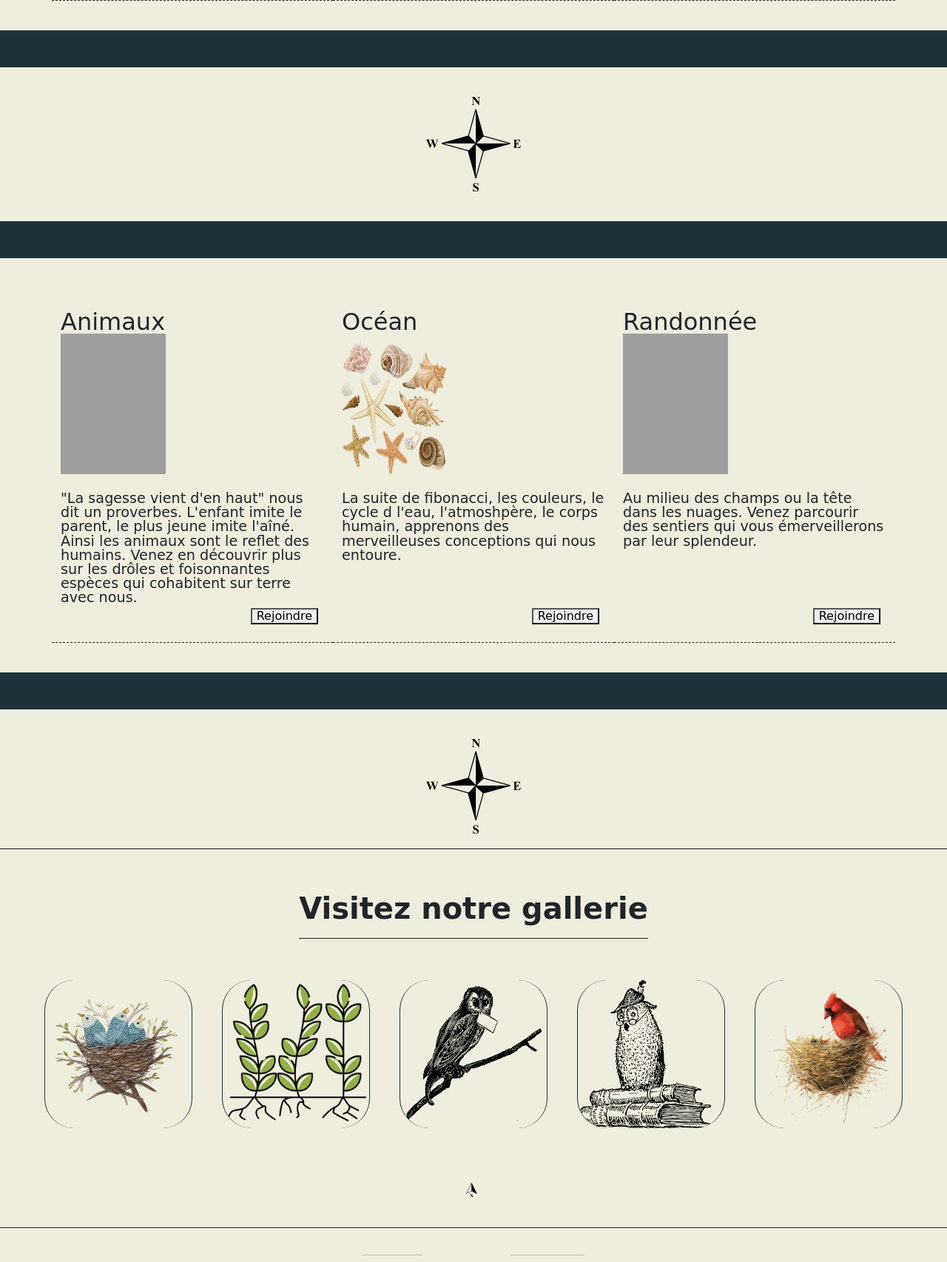
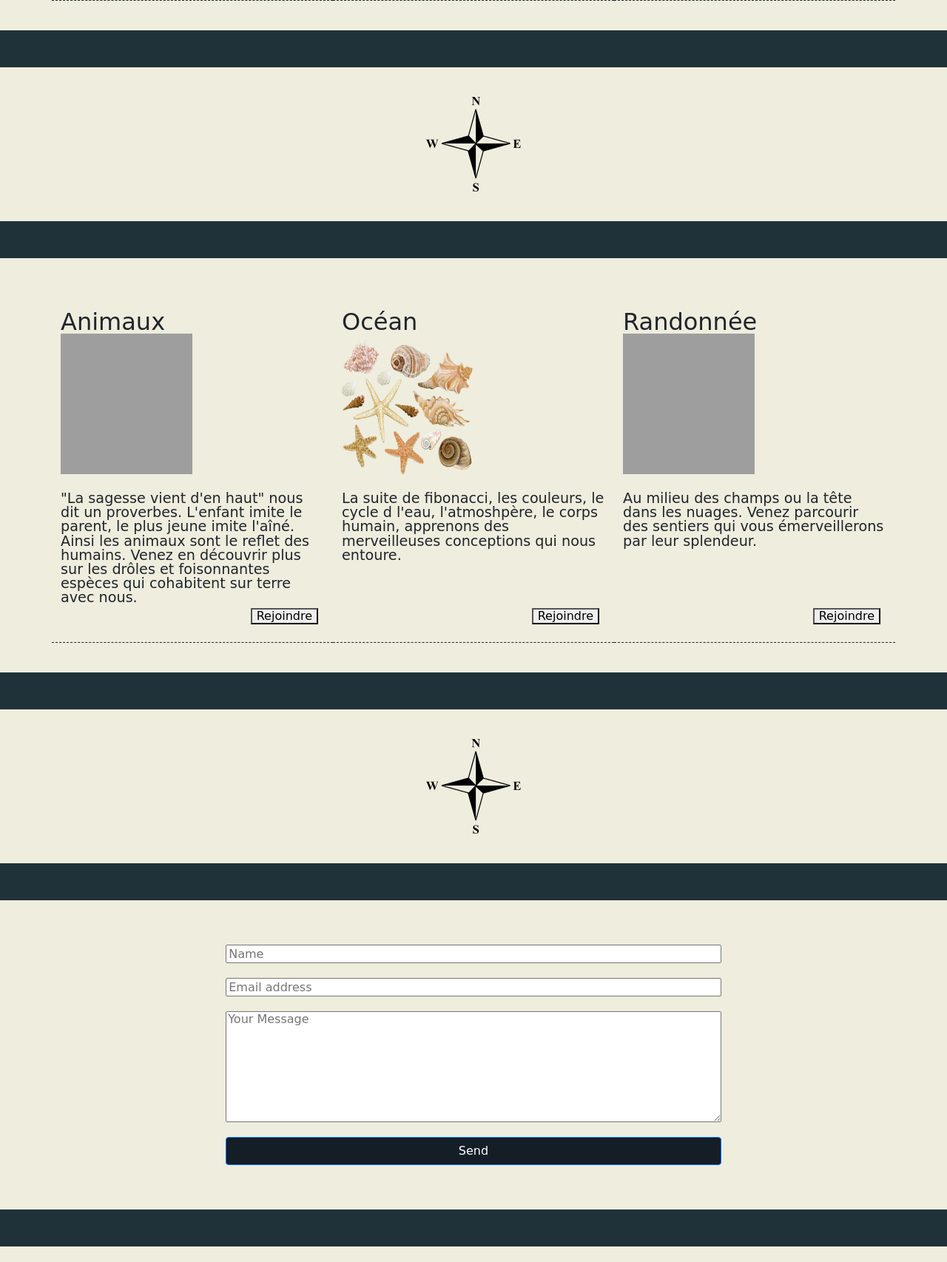
Before and after one commit to UmeBoshi-Cyrille/AssoPLume, a PHP site: page /escales.html in a window 1280 px wide. Shown: the part 1679-3385 px from the top of the page at 74% size. Run offline with PHP 8.4, Linux system fonts and the light colour scheme; style sheets or scripts are compiled from the project's sources; some libraries are stand-ins or nearby versions; some web fonts are replaced; grey boxes are pictures that could not be loaded.

Commit message:
Add form

```diff
--- a/Css/main-escales.scss
+++ b/Css/main-escales.scss
@@ -9,7 +9,8 @@ main,
 section.escales-wrapper,
 article,
 .escales-inner-banner,
-div.direction {
+div.direction,
+div.span6 {
   display: flex;
 }
 
@@ -99,8 +100,50 @@ div.direction {
   padding-bottom: 20px;
 }
 
+div.span6,
+form div {
+  justify-content: center;
+
+  form div,
+  textarea {
+    width: 100%;
+  }
+
+  form div {
+    display: flex;
+    flex-direction: column;
+    margin-bottom: 20px;
+    // border: 1px solid;
+  }
+
+  input {
+    margin-top: 20px;
+  }
+
+  textarea {
+    height: 150px;
+  }
+
+  button {
+    background-color: $bgColor4;
+  }
+}
+
+form {
+  display: block;
+  width: 90%;
+}
+
 @media (min-width: 500px) {
   article img {
-    width: 40%;
+    width: 50%;
+  }
+
+  form {
+    width: 60%;
+  }
+
+  textarea {
+    height: 200px;
   }
 }
--- a/escales.html
+++ b/escales.html
@@ -165,13 +165,39 @@
                                     vous émerveillerons par leur splendeur.
                                 </p>
                             </div>
-                            <a href="form.html"><button>Rejoindre</button></a>
+                            <a href="#form"><button>Rejoindre</button></a>
                         </div>
                     </article>
                 </div>
             </div>
         </section>
         <!-- end escales -->
+        <div class="separate-box sep-box2"></div>
+        <div class="direction"><img src="./icons/boussole.png" alt="boussole"></div>
+        <div class="separate-box sep-box2"></div>
+        <section class="container-fluid escales-wrapper">
+            <div class="container">
+                <div class="row">
+                    <div class="span6">
+                        <form id="form">
+                            <div class="controls controls-row">
+                                <input id="name" name="name" type="text" class="span3" placeholder="Name">
+                                <input id="email" name="email" type="email" class="span3" placeholder="Email address">
+                            </div>
+                            <div class="controls">
+                                <textarea id="message" name="message" class="span6" placeholder="Your Message"
+                                    rows="5"></textarea>
+                            </div>
+
+                            <div class="controls">
+                                <button id="contact-submit" type="submit"
+                                    class="btn btn-primary input-medium pull-right">Send</button>
+                            </div>
+                        </form>
+                    </div>
+                </div>
+            </div>
+        </section>
         <div class="separate-box sep-box2"></div>
         <div class="direction"><img src="./icons/boussole.png" alt="boussole"></div>
         <!-- Carousel -->
```
Also changed, not shown: other parts of escales.html (+20 -15 lines), gallerie.html (+15 -10 lines), index.html (+15 -10 lines).
